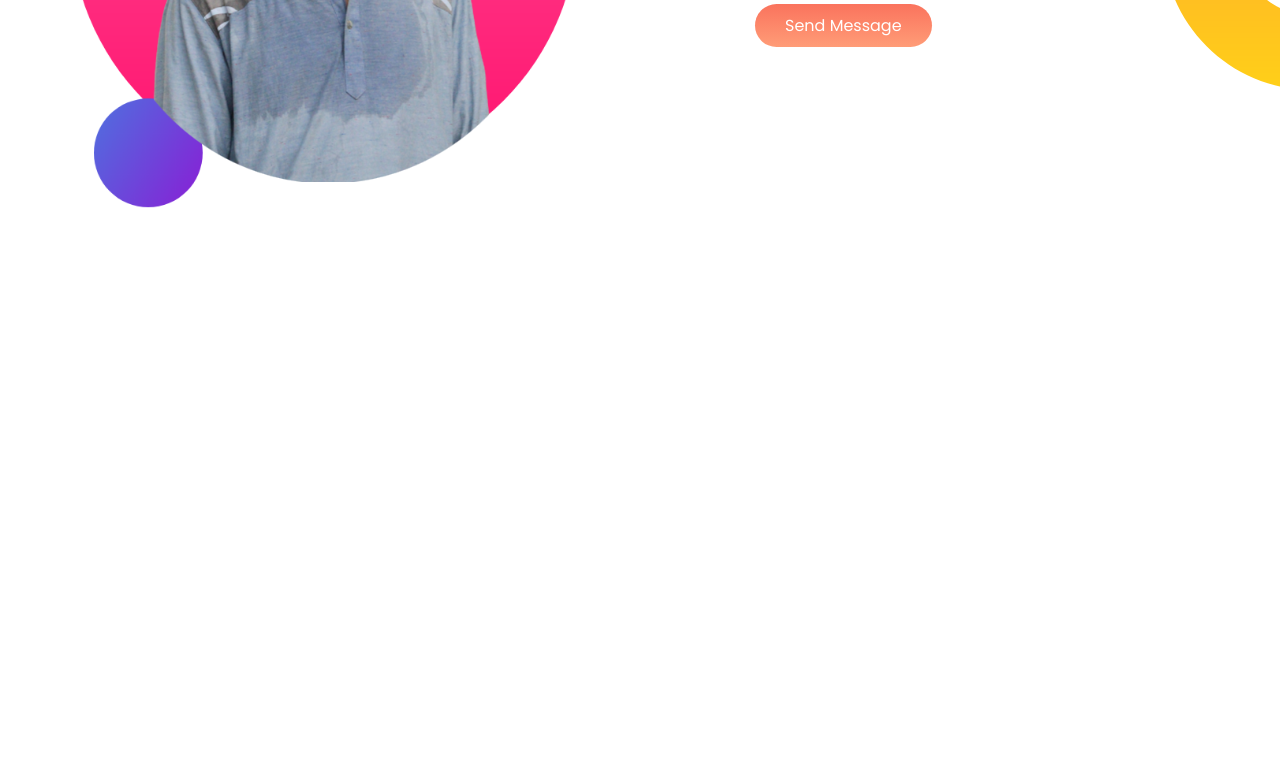
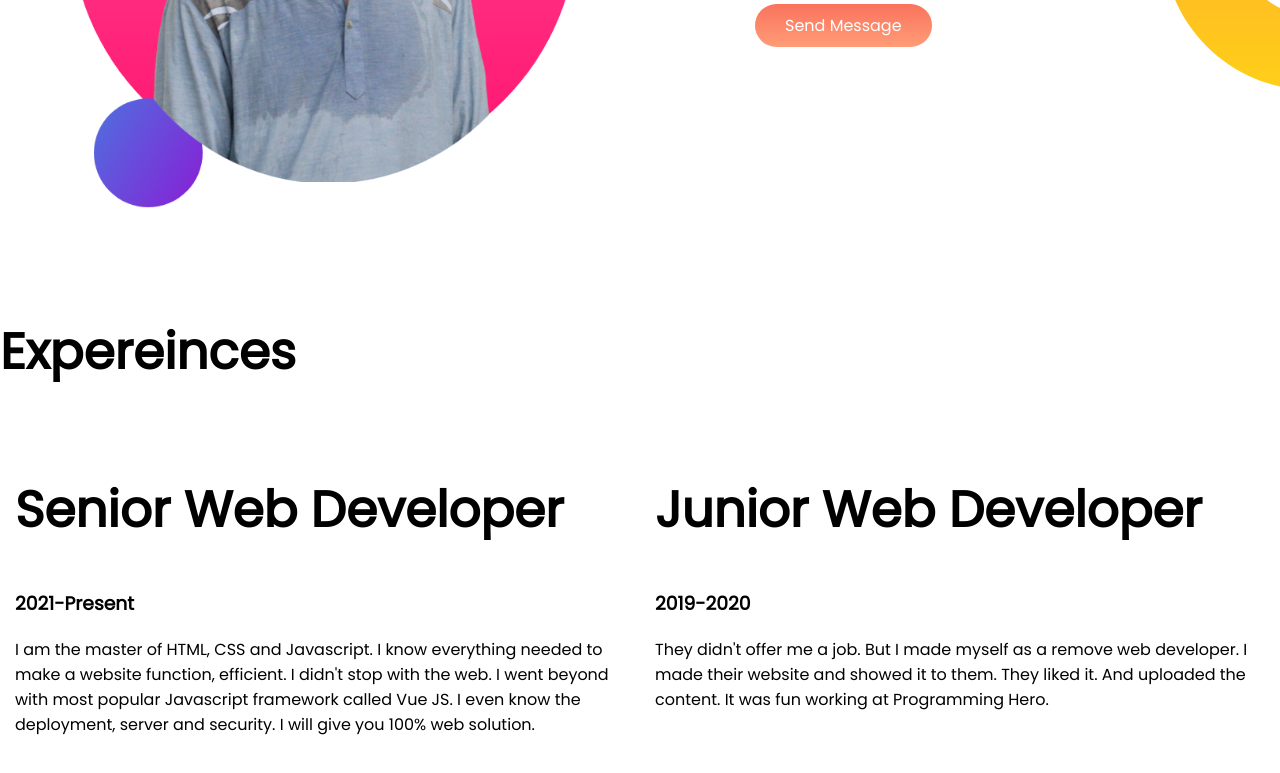
Before and after one commit to saifulhaque015/portfolio, a plain HTML site: page index.html in a window 1280 px wide. Shown: the part 998-1771 px from the top of the page. Before the commit the page ends 1313 px from the top, so only its background shows below. Drawn offline with Linux system fonts and the light colour scheme.

Commit message:
last part started here

```diff
--- a/index.html
+++ b/index.html
@@ -14,7 +14,7 @@
 </head>
 
 <body>
-    <section class="top-banner">
+    <section class="top-banner flexible-container">
         <div class="half-width">
             <h1>Welcome To</h1>
             <h1><span class="author-color">Saiful Haque's</span> World</h1>
@@ -32,7 +32,7 @@
             <img src="saiful haque with bg.png" alt="">
         </div>
     </section>
-    <section class="projects">
+    <section class="projects flexible-container">
         <div class="half-width">
             <img src="saiful with bg.png" alt="">
         </div>
@@ -50,6 +50,30 @@
 
         </div>
     </section>
+    <section class="expereince-area">
+        <h1>Expereinces</h1>
+        <div class="flexible-container">
+            <div class="half-width">
+                <h1>Senior Web Developer</h1>
+                <h3>2021-Present</h3>
+                <p>
+                    I am the master of HTML, CSS and Javascript. I know everything needed to make a website function,
+                    efficient. I didn't stop with the web. I went beyond with most popular Javascript framework called
+                    Vue
+                    JS. I even know the deployment, server and security. I will give you 100% web solution.
+                </p>
+            </div>
+            <div class="half-width">
+                <h1>Junior Web Developer</h1>
+                <h3>2019-2020</h3>
+                <p>
+                    They didn't offer me a job. But I made myself as a remove web developer. I made their website and
+                    showed
+                    it to them. They liked it. And uploaded the content. It was fun working at Programming Hero.
+                </p>
+            </div>
+        </div>
+    </section>
 </body>
 
 </html>
--- a/style.css
+++ b/style.css
@@ -8,7 +8,7 @@ h1{
 .author-color{
     color: #FFB938;
 }
-section{
+.flexible-container{
     display: flex;
     margin-bottom: 100px;
 }
```
